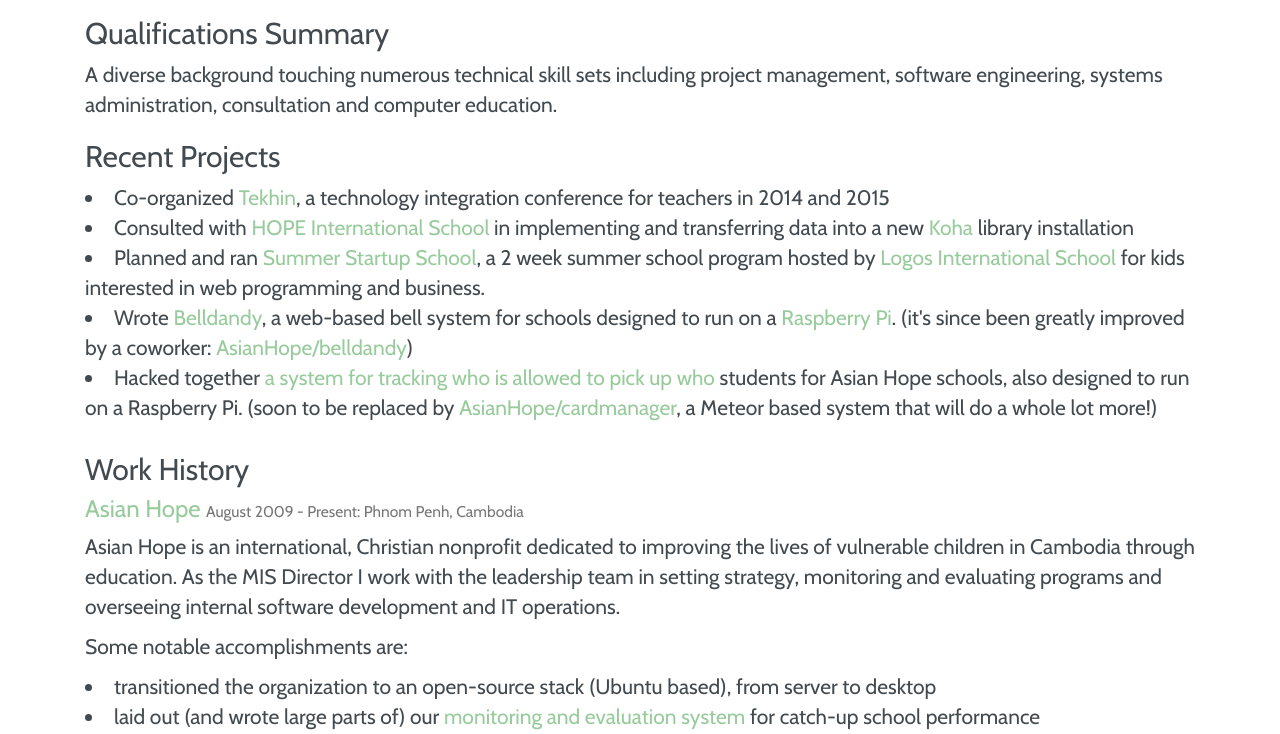
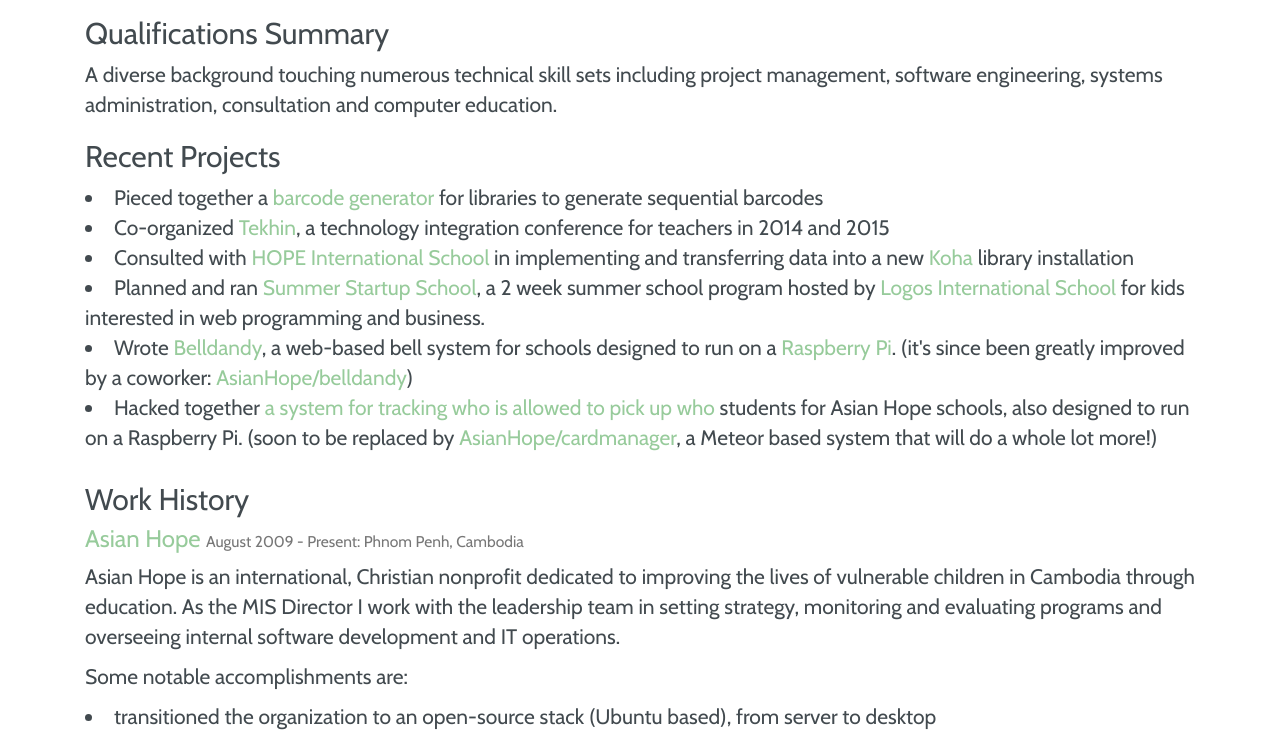
Before and after one commit to lkozloff/lkozloff.github.io, a plain HTML site: page resume.html in a window 1280 px wide. Shown: the part 66-800 px from the top of the page. Drawn offline with nearby package versions, Linux system fonts and the light colour scheme.

Commit message:
adding barcode generator

```diff
--- a/resume.html
+++ b/resume.html
@@ -40,6 +40,7 @@
               <p>A diverse background touching numerous technical skill sets including project management, software engineering, systems administration, consultation and computer education. </p>
               <p>
                 <h2>Recent Projects</h2>
+                <li>Pieced together a <a href="projects/barcodes">barcode generator</a> for libraries to generate sequential barcodes</li>
                 <li>Co-organized <a href="http://tekhx.com">Tekhin</a>, a technology integration conference for teachers in 2014 and 2015</li>
                 <li>Consulted with <a href="http://hope.edu.kh">HOPE International School</a> in implementing and transferring data into a new <a href="http://koha-community.org">Koha</a> library installation</li>
                 <li>Planned and ran <a href="http://asianhope.github.io/startupschool/">Summer Startup School</a>, a 2 week summer school program hosted by <a href="http://logoscambodia.org">Logos International School</a> for kids interested in web programming and business.</li>
```
